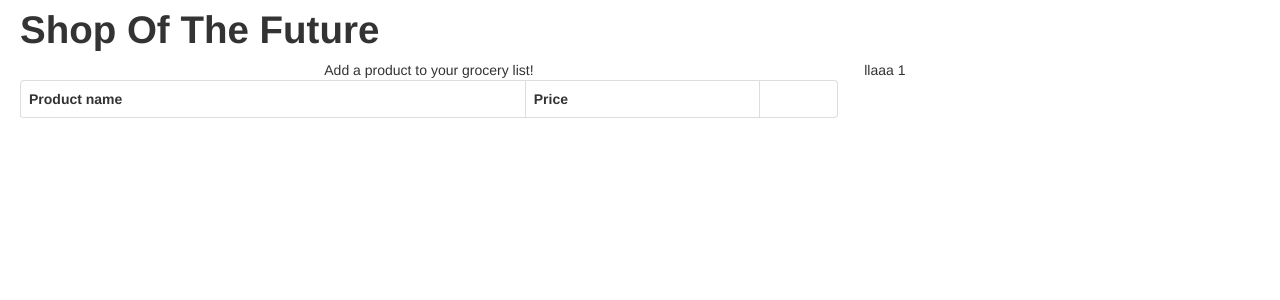
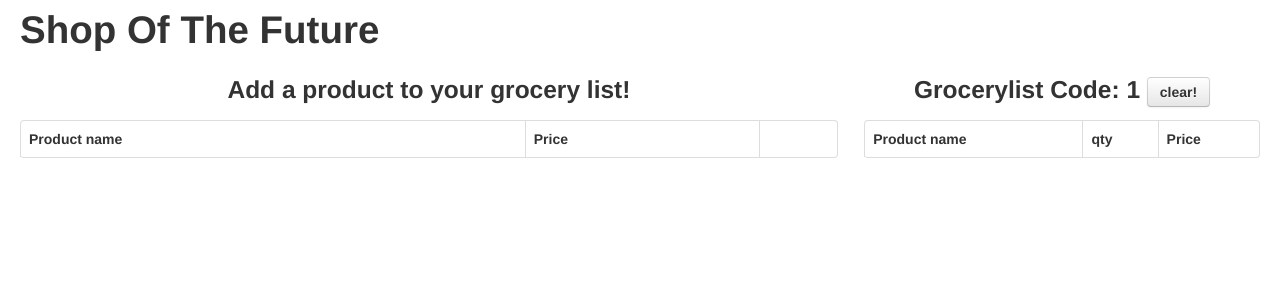
Before and after one commit to Eernie/toekomstwinkel, a Django app: page / in a window 1280 px wide. Shown: the top 300 px of the page. Run offline with Django 3.2, Linux system fonts and the light colour scheme; data comes from the database, SQL or seed files in the repository; data that the repository does not hold is empty; some libraries are stand-ins or nearby versions.

Commit message:
finish all modules... for now

```diff
--- a/frontend/views.py
+++ b/frontend/views.py
@@ -1,5 +1,6 @@
-from API.models import Product,GroceryList
-from django.shortcuts import render_to_response
+from API.models import Product,GroceryList, GroceryList_Product
+from django.shortcuts import render_to_response, redirect
+from django.http import HttpResponse
 
 def home(request):
   p = Product.objects.all()
@@ -14,7 +15,25 @@ def cart(request):
   else:
     glist = GroceryList.objects.get(id=request.session.get('groceryid'))
 
+  return render_to_response('frontend/cart.html', {'grocerylist':glist})
 
+def addtocart(request,prodid):
+  glist = GroceryList.objects.get(id=request.session.get('groceryid'))
+  product = Product.objects.get(id=prodid)
 
+  grocerylistRow = GroceryList_Product.objects.filter(product=product,grocerylist=glist)
 
-  return render_to_response('frontend/cart.html', {'grocerylist':glist})
+  if not grocerylistRow:
+    temp = GroceryList_Product.objects.create(product=product,grocerylist=glist,amount=1)
+  else:
+    temp = grocerylistRow[0]
+    temp.amount += 1
+
+  temp.save()
+
+  return HttpResponse()
+
+def clear(request):
+  del request.session['groceryid']
+
+  return redirect('/')
--- a/static/js/main.js
+++ b/static/js/main.js
@@ -1,10 +1,18 @@
 $(function() {
- $.get('/cart/', function(data) {
-    $('#cart').html(data);
+  updatecart();
+  setInterval(function(){
+    updatecart();
+  },1000);
+
+  $(".add").click(function(){
+    id = $(this).attr('id');
+    $.get('/cart/'+id);
   });
-  setInterval(function(){
+
+});
+
+function updatecart(){
     $.get('/cart/', function(data) {
       $('#cart').html(data);
     });
-  },5000);
-});
+  };
--- a/templates/frontend/cart.html
+++ b/templates/frontend/cart.html
@@ -1,8 +1,18 @@
-llaaa
-
-{{grocerylist.id}}
-
-{% for row in grocerylist.grocerylist_product_set.all %}
-  {{row.product.name}}
-  {{row.amount}}
-{% endfor %}
+<div class="row-fluid">
+  <div class="row4">
+    <table class="table table-bordered table-striped">
+      <caption><h3>Grocerylist Code: {{grocerylist.id}} <a href="/clear/" class="btn">clear!</a></h3></caption>
+      <thead>
+        <tr>
+          <th>Product name</th><th>qty</th><th>Price</th>
+      </thead>
+      <tbody>
+        {% for row in grocerylist.grocerylist_product_set.all %}
+          <tr>
+            <td>{{row.product.name}}</td><td>{{row.amount}}</td><td>&euro; {{row.product.price}}</td>
+          </tr>
+        {% endfor %}
+      </tbody>
+    </table>
+  </div>
+</div>
--- a/templates/frontend/home.html
+++ b/templates/frontend/home.html
@@ -16,7 +16,7 @@
       <div class="row-fluid">
         <div class="span8">
           <table class="table table-hover table-bordered table-striped">
-            <caption>Add a product to your grocery list!</caption>
+            <caption><h3>Add a product to your grocery list!</h3></caption>
             <thead>
               <tr>
                 <th>Product name</th><th>Price</th><th></th>
@@ -25,7 +25,7 @@
             <tbody>
               {% for p in products %}
                 <tr>
-                  <td>{{p.name}}</td><td>&euro; {{p.price}}</td><td><a class="btn" href="#"><i class="icon-plus"></i></a></td>
+                  <td>{{p.name}}</td><td>&euro; {{p.price}}</td><td><a class="btn add" id="{{p.id}}" href="javascript:void(null)"><i class="icon-plus"></i></a></td>
                 </tr>
               {% endfor %}
             </tbody>
--- a/toekomstwinkel/urls.py
+++ b/toekomstwinkel/urls.py
@@ -8,6 +8,8 @@ urlpatterns = patterns('',
     # Examples:
     url(r'^$', 'frontend.views.home'),
     url(r'^cart/$', 'frontend.views.cart'),
+    url(r'^cart/(?P<prodid>\d+)$', 'frontend.views.addtocart'),
+    url(r'^clear/$', 'frontend.views.clear'),
     url(r'^api/', include('API.urls')),
     # url(r'^toekomstwinkel/', include('toekomstwinkel.foo.urls')),
 
```
Also changed, not shown: 1 other file.
